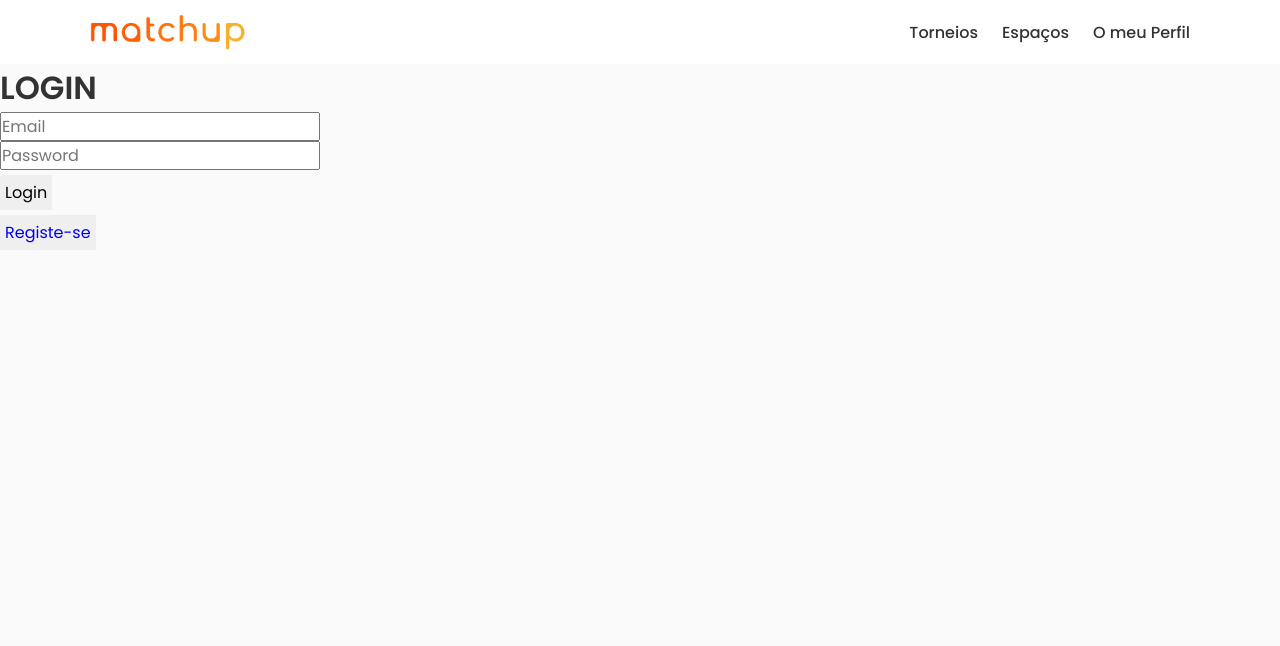
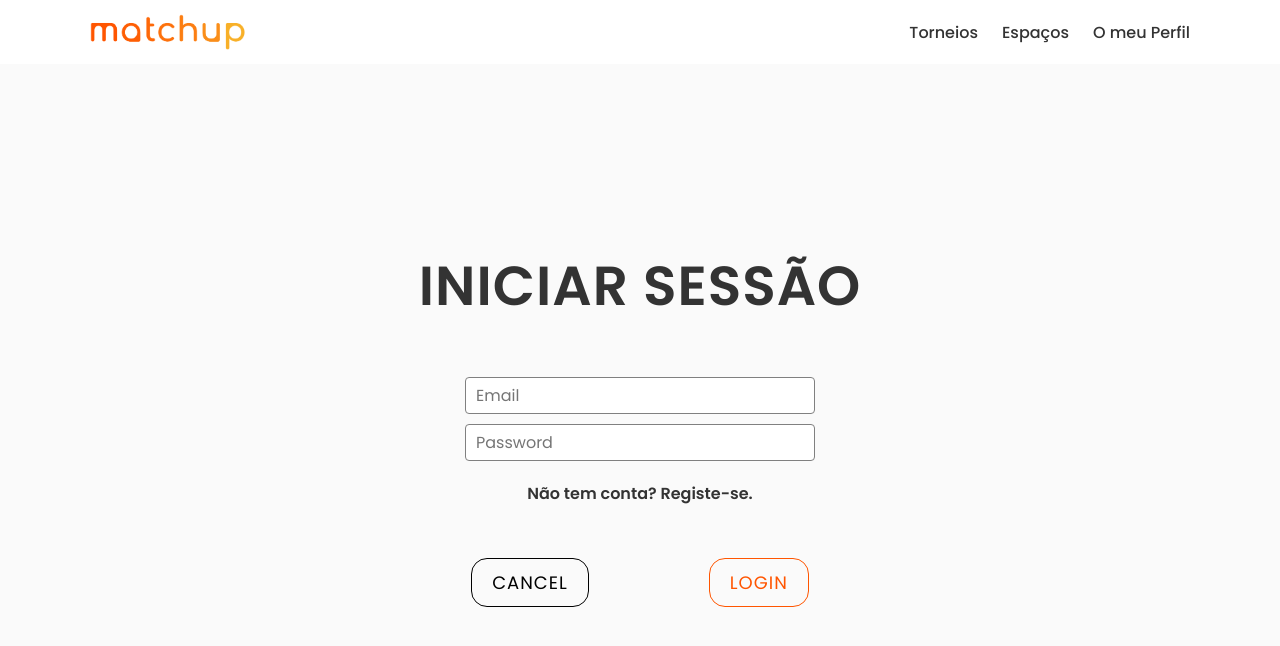
Before and after one commit to Tourette137/PI_PrimeG, a React (Create React App) app in the folder app_frontend/: page /login in a window 1280 px wide. Shown: the top 646 px of the page. Built offline with nearby package versions, Linux system fonts and the light colour scheme.

Commit message:
Login e Registo front-end prontos.

```diff
--- a/app_frontend/src/App.css
+++ b/app_frontend/src/App.css
@@ -77,6 +77,7 @@ html {
 body,
 button,
 input,
+select,
 textarea {
   font-family: var(--body-font);
   font-size: var(--normal-font-size);
--- /dev/null
+++ b/app_frontend/src/components/Buttons.css
@@ -0,0 +1,55 @@
+.butoesAcceptBack button {
+    background: none;
+    padding: 10px 20px;
+    font-size: 18px;
+    cursor: pointer;
+    margin: 50px 60px 0px 60px;
+    transition: 0.8s;
+    position: relative;
+    overflow: hidden;
+    text-transform: uppercase;
+    letter-spacing: 1px;
+    border-radius: 16px;
+}
+
+.butoesAcceptBack button:hover {
+    color: #fff;
+}
+
+.butoesAcceptBack button::before {
+    content: "";
+    position: absolute;
+    left: 0;
+    width: 100%;
+    height: 0%;
+    z-index: -1;
+    transition: 0.8s;
+    bottom: 0;
+    border-radius: 50% 50% 0 0;
+}
+
+.butoesAcceptBack button:hover::before{
+    height: 180%;
+}
+
+/* Buttoes Laranjas e Pretos */
+
+.buttonOrange {
+    border: 1px solid; /* specify border width and style */
+    border-image: linear-gradient(90deg, #ff5500, #f8b028) 16px;
+
+    color: #ff5500;
+}
+
+.buttonOrange::before {
+    background: linear-gradient(90deg, #ff5500, #f8b028);
+}
+
+.buttonBlack {
+    border: 1px solid var( --title-color-dark);
+    color: var( --title-color-dark);
+}
+
+.buttonBlack::before {
+    background: var( --title-color-dark);
+}
--- /dev/null
+++ b/app_frontend/src/components/LoginRegister.css
@@ -0,0 +1,57 @@
+.login-info-form {
+    padding-top: 180px;
+    display: flex;
+    justify-content: center;
+    align-items: center;
+    flex-direction: column;
+    text-align: center;
+}
+.login-info-form h1 {
+    font-size: 55px;
+    font-weight: 700;
+    text-transform: uppercase;
+    letter-spacing: 1px;
+}
+.login-info-form .campoDados {
+    display: inline-block;
+    padding: 40px 0px 10px 0px;
+}
+.login-info-form input {
+    font-size: 16px;
+    width: 350px;
+    padding: 5px 10px;
+    margin-bottom: 10px;
+    border: 1px solid gray;
+    border-radius: 4px;
+}
+.login-info-form select {
+    font-size: 16px;
+    width: 350px;
+    padding: 5px 10px;
+    margin-bottom: 10px;
+    border: 1px solid gray;
+    border-radius: 4px;
+}
+.login-info-form .registerLink {
+    font-size: 16px;
+    font-weight: bold;
+    text-decoration: none;
+    padding-bottom: 0.1rem;
+    position: relative;
+    cursor: pointer;
+    color: var( --title-color);
+
+}
+.login-info-form .registerLink::before {
+    content: "";
+    position: absolute;
+    left: 0;
+    bottom: 0;
+    width: 0;
+    height: 2px;
+    background: var( --title-color);
+    transition: 0.25s ease-out;
+}
+.login-info-form .registerLink:hover::before {
+    width: 100%;
+}
--- a/app_frontend/src/pages/Login.js
+++ b/app_frontend/src/pages/Login.js
@@ -1,7 +1,9 @@
-import {useRef} from 'react';
+import {useState, useRef} from 'react';
 import {useNavigate, Link } from 'react-router-dom';
 import axios from 'axios';
 import {NavbarDynamic} from '../components/NavbarDynamic.js';
+import '../components/Buttons.css';
+import '../components/LoginRegister.css';
 
 const API_URL="http://localhost:3000"
 
@@ -11,10 +13,12 @@ export function Login() {
     const inputPasswordRef = useRef(null);
     const navigate = useNavigate();
 
+    const [alert, setAlert] = useState(false)
+    const [alertMsg, setAlertMsg] = useState("")
 
     const handleLogin = async (e) => {
         e.preventDefault()
-
+        console.log("Entrei aqui")
         const bodyMessage = {
             "email": inputEmailRef.current.value,
             "password": inputPasswordRef.current.value
@@ -22,27 +26,50 @@ export function Login() {
 
         axios.post(`${API_URL}/users/login`, bodyMessage)
             .then(response => {
-                console.log(response)
                 localStorage.setItem("token", response.data.token)
                 navigate("/")
             })
-            .catch(e => console.log(e))
+            .catch(e => {
+                switch (e.response.status) {
+                    case 503:
+                        setAlertMsg("Utilizador não existe!")
+                        break
+                    case 501:
+                        setAlertMsg("Password incorreta!")
+                        break
+                    default:
+                        setAlertMsg("Algo correu mal!")
+                        break
+                }
+                setAlert(true)
+                console.log(e.response.status)
+            })
     }
 
 
+    /*{
+        (alert) ? (
+            <p className="alert" style="color: red">asdasdasd</p>
+        ) : (null)
+    }*/
 
     return (
         <>
         <NavbarDynamic/>
-        <h1>LOGIN</h1>
-        <form onSubmit={handleLogin}>
-            <div>
+
+        <form className="login-info-form" onSubmit={handleLogin}>
+            <h1>Iniciar Sessão</h1>
+            <div className="campoDados">
+                <p style={{color: "red", marginBottom:"10px"}}>{alert ? alertMsg : ''}</p>
                 <input ref={inputEmailRef} id="email" type="email" placeholder="Email" required></input><br/>
                 <input ref={inputPasswordRef} id="password" type="password" placeholder="Password" required></input>
             </div>
-            <button>Login</button>
+            <Link to="/registo" class="registerLink">Não tem conta? Registe-se.</Link>
+            <div className="butoesAcceptBack" style={{ marginBottom: "50px" }}>
+                <Link to="/"><button className="buttonCancel buttonBlack">Cancel</button></Link>
+                <button className="buttonAccept buttonOrange">Login</button>
+            </div>
         </form>
-        <button><Link to="/registo">Registe-se</Link></button>
         </>
     )
 
--- a/app_frontend/src/pages/Registo.js
+++ b/app_frontend/src/pages/Registo.js
@@ -1,7 +1,9 @@
 import {useRef, useState} from 'react';
-import {useNavigate } from 'react-router-dom'
+import {useNavigate, Link} from 'react-router-dom'
 import axios from 'axios';
 import {NavbarDynamic} from '../components/NavbarDynamic.js';
+import '../components/Buttons.css';
+import '../components/LoginRegister.css';
 
 const API_URL="http://localhost:3000"
 
@@ -13,6 +15,8 @@ export function Registo() {
     const inputNomeRef = useRef(null);
     const inputDataRef = useRef(null);
 
+    const [alert, setAlert] = useState(false)
+    const [alertMsg, setAlertMsg] = useState("")
     const [selectGenero, setSelectGenero] = useState();
 
     const navigate = useNavigate();
@@ -36,10 +40,21 @@ export function Registo() {
                     console.log(response)
                     navigate("/login")
                 })
-                .catch(e => console.log(e))
+                .catch(e => {
+                    switch (e.response.status) {
+                        case 501:
+                            setAlertMsg("Utilizador já existe!")
+                            break
+                        default:
+                            setAlertMsg("Algo correu mal!")
+                            break
+                    }
+                    setAlert(true)
+                })
 
         } else {
-            console.log("Passwords são diferentes")
+            setAlertMsg("Passwords são diferentes!")
+            setAlert(true)
         }
 
     }
@@ -49,9 +64,10 @@ export function Registo() {
     return (
         <>
         <NavbarDynamic/>
-        <h1>Registo</h1>
-        <form onSubmit={handleRegisto}>
-            <div>
+        <form className="login-info-form" onSubmit={handleRegisto} style={{marginTop:"-10px"}}>
+            <h1>Registo utilizador</h1>
+            <div className="campoDados">
+                <p style={{color: "red", marginBottom:"10px"}}>{alert ? alertMsg : ''}</p>
                 <input ref={inputEmailRef} id="email" type="email" placeholder="Email" required></input><br/>
                 <input ref={inputPassword1Ref} id="password1" type="password" placeholder="Password" required></input><br/>
                 <input ref={inputPassword2Ref} id="password2" type="password" placeholder="Repeat Password" required></input><br/>
@@ -63,7 +79,10 @@ export function Registo() {
                     <option value="1">Feminino</option>
                 </select>
             </div>
-            <button>Registo</button>
+            <div className="butoesAcceptBack" style={{ marginBottom: "50px" }}>
+                <Link to="/"><button className="buttonCancel buttonBlack">Cancel</button></Link>
+                <button className="buttonAccept buttonOrange">Registo</button>
+            </div>
         </form>
         </>
     )
```
Also changed, not shown: 1 other file (tests, documents, lock files or other folders).
